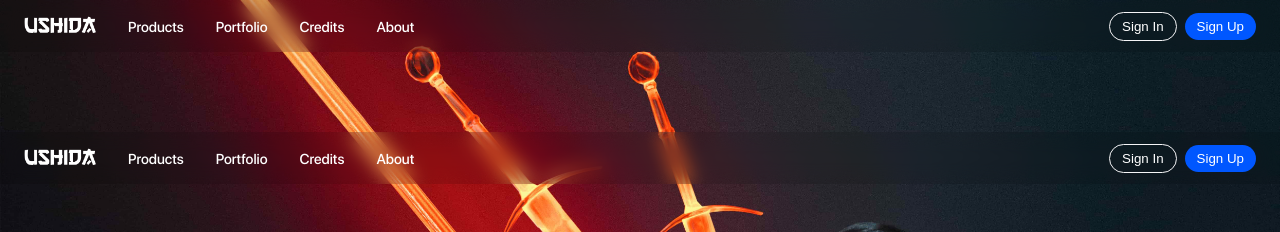
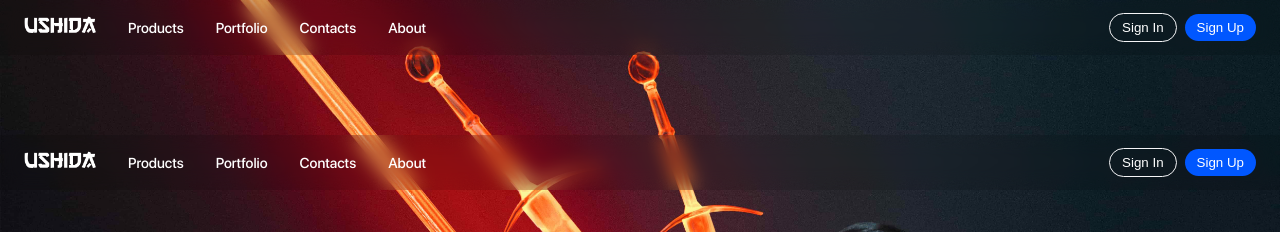
Before and after one commit to 10k20/ushida-app, a React (Create React App) app in the folder webapp/: page / in a window 1280 px wide. Shown: the top 232 px of the page. Built offline with nearby package versions, Linux system fonts and the light colour scheme.

Commit message:
update styles

```diff
--- a/webapp/src/Assets/Common.scss
+++ b/webapp/src/Assets/Common.scss
@@ -9,6 +9,7 @@ body {
     width: 100vw;
     font-weight: 400;
     color: $text-color;
+    background-color: #000;
     overflow-x: hidden;
     background: url(./images/background_2.jpg) no-repeat center center fixed;
     background-size: cover;
@@ -24,7 +25,11 @@ code {
         monospace;
 }
 
+
 a {
+    text-decoration: none;
+}
+.link {
     display: flex;
     position: relative;
     justify-content: center;
@@ -35,8 +40,8 @@ a {
     color: $text-color;
 }
 
-a::before,
-a::after {
+.link::before,
+.link::after {
     position: absolute;
     width: 100%;
     height: 1px;
@@ -46,18 +51,18 @@ a::after {
     pointer-events: none;
 }
 
-a::before {
+.link::before {
     content: '';
     /* show by default */
 }
 
-a::before {
+.link::before {
     transform-origin: 100% 50%;
     transform: scale3d(0, 1, 1);
     transition: transform 0.3s;
 }
 
-a:hover::before {
+.link:hover::before {
     transform-origin: 0% 50%;
     transform: scale3d(1, 1, 1);
 }
--- a/webapp/src/Components/Header/Header.js
+++ b/webapp/src/Components/Header/Header.js
@@ -20,16 +20,16 @@ function Header(props) {
                         <Link to='/' className='header-link'>
                             <img src={Logo} alt="Logo" className="header-logo"/>
                         </Link>
-                        <Link to='/products' className='header-link'>
+                        <Link to='/products' className='header-link link' >
                             <span>Products</span>
                         </Link>
-                        <Link to='/portfolio' className='header-link'>
+                        <Link to='/portfolio' className='header-link link'>
                             <span>Portfolio</span>
                         </Link>
-                        <Link to='/credits' className='header-link'>
-                            <span>Credits</span>
+                        <Link to='/contacts' className='header-link link'>
+                            <span>Contacts</span>
                         </Link>
-                        <Link to='/about' className='header-link'>
+                        <Link to='/about' className='header-link link'>
                             <span>About</span>
                         </Link>
                     </div>
--- a/webapp/src/Components/Products/Products.js
+++ b/webapp/src/Components/Products/Products.js
@@ -1,12 +1,14 @@
 import React from 'react'
 import './Products.scss'
 import exampleImage from './../../Assets/images/background_1.jpg'
+import { Link } from 'react-router-dom'
 
 const Products = () => {
 
     return (
         <div className="products">
             <div className="products-wrapper">
+                <Link to={`/products/`}>
                     <div className="product-card">
                         <div className="product-card-image">
                             <img src={exampleImage}/>
@@ -22,6 +24,7 @@ const Products = () => {
                             </div>
                         </div>
                     </div>
+                </Link>
                 <div className="product-card">
                     <div className="product-card-image">
                         <img src={exampleImage}/>
```
Lines whose indentation alone changed are shown as unchanged.
